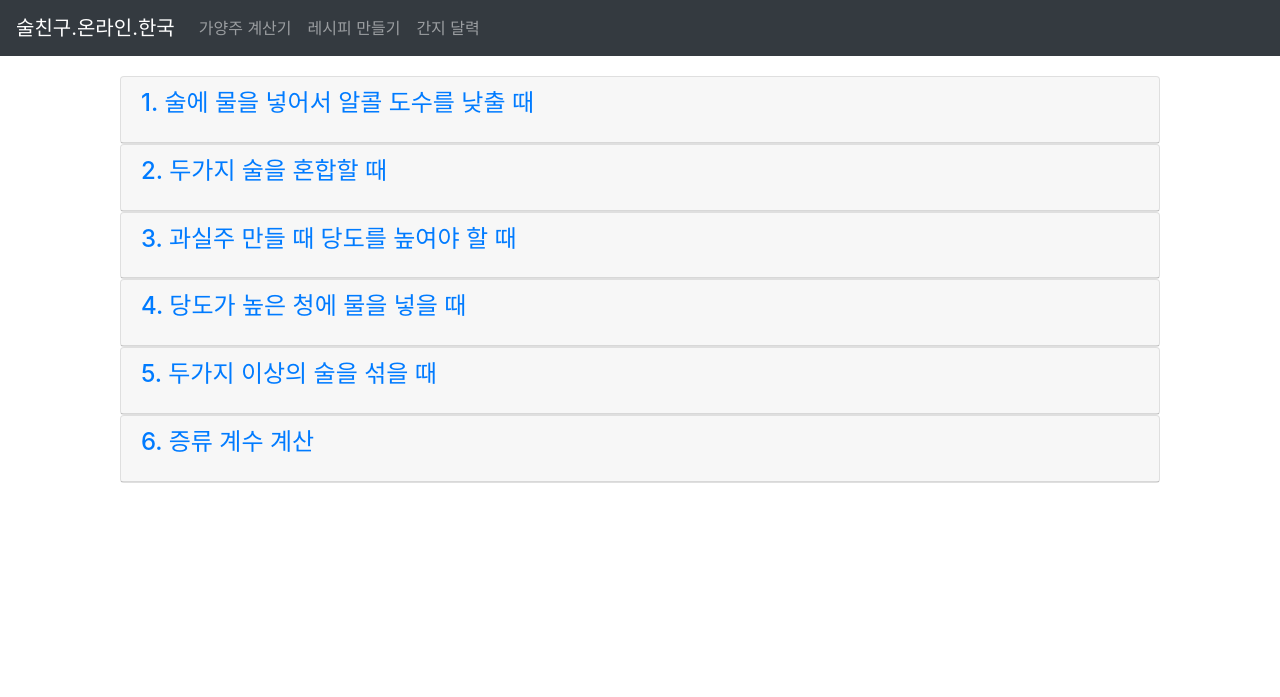
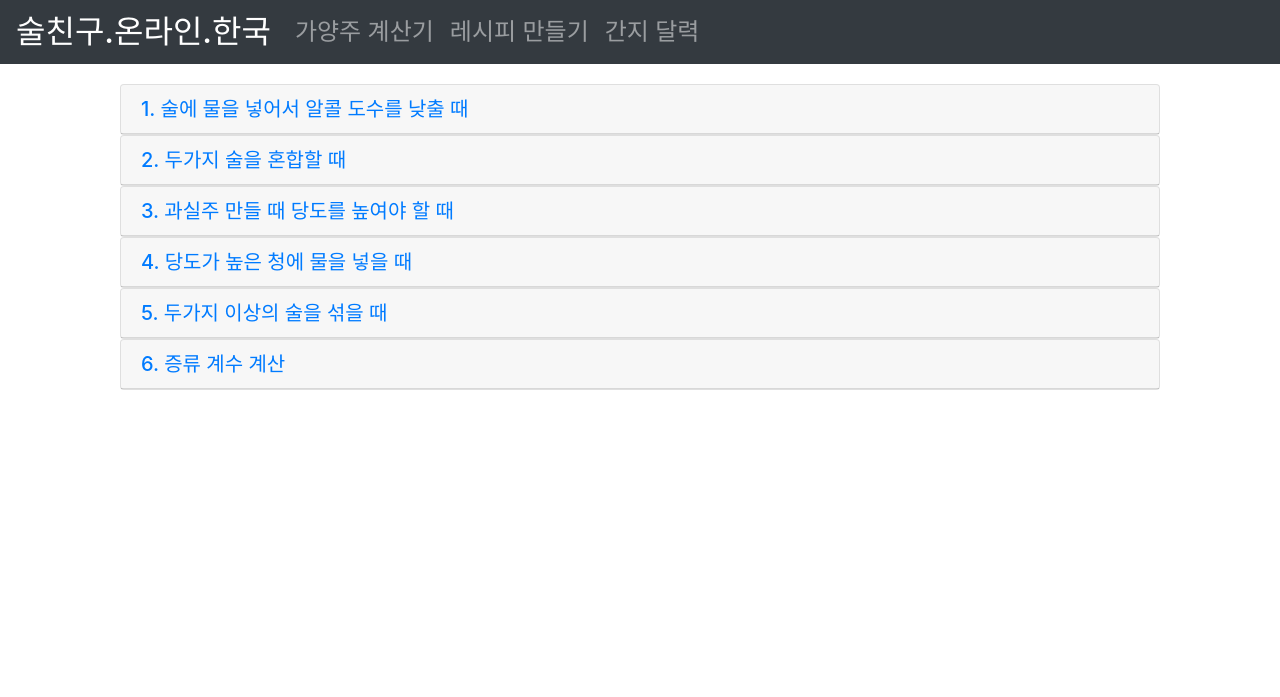
Before and after one commit to hecaiont/bf_flask_dev_local, a Flask app: page / in a window 1280 px wide. Shown: the top 697 px of the page. Run offline with Flask 2, Linux system fonts and the light colour scheme; some libraries are stand-ins or nearby versions.

Commit message:
edit typography

```diff
--- a/templates/base.html
+++ b/templates/base.html
@@ -10,20 +10,36 @@
 
 </head>
     <nav class="navbar navbar-expand-md navbar-dark navbar-default navbar-static-top bg-dark">
-        <a class="navbar-brand" href="http://술친구.온라인.한국">술친구.온라인.한국</a>
+        <a class="navbar-brand" href="http://술친구.온라인.한국">
+          <h2 class="my-auto">
+            술친구.온라인.한국
+          </h2>
+        </a>
         <button class="navbar-toggler" type="button" data-toggle="collapse" data-target="#navbarCollapse" aria-controls="navbarCollapse" aria-expanded="false" aria-label="Toggle navigation">
           <span class="navbar-toggler-icon"></span>
         </button>
         <div class="collapse navbar-collapse" id="navbarCollapse">
           <ul class="navbar-nav mr-auto">
             <li class="nav-item">
-              <a class="nav-link" href="/">가양주 계산기</a>
+              <a class="nav-link" href="/">
+               <h4 class="my-auto">
+                가양주 계산기
+               </h4>
+              </a>
             </li>
             <li class="nav-item">
-              <a class="nav-link" href="/brew">레시피 만들기</a>
+              <a class="nav-link" href="/brew">
+                <h4 class="my-auto">
+                레시피 만들기
+                </h4>
+              </a>
             </li>
             <li class="nav-item">
-              <a class="nav-link" href="/zodiac">간지 달력</a>
+              <a class="nav-link" href="/zodiac">
+                <h4 class="my-auto">
+                  간지 달력
+                </h4>
+              </a>
             </li>
           </ul>
           <!-- <ul class="navbar-nav ml-auto">
--- a/templates/calc.html
+++ b/templates/calc.html
@@ -12,10 +12,10 @@
                     <div class="accordion" id="accordion">
                             <div class="card">
                               <div class="card-header">
-                                <h4 class="card-title">
+                                <h5 class="card-title my-auto">
                                   <a class="link-danger" data-toggle="collapse" data-parent="#accordion" href="#collapse1">
                                     1. 술에 물을 넣어서 알콜 도수를 낮출 때</a>
-                                </h4>
+                                </h5>
                               </div>
                               <div id="collapse1" class="card-collapse collapse in">
                                 <div class="card-body">
@@ -58,10 +58,10 @@
                             </div>
                             <div class="card">
                               <div class="card-header">
-                                <h4 class="card-title">
+                                <h5 class="card-title my-auto">
                                   <a data-toggle="collapse" data-parent="#accordion" href="#collapse2">
                                     2. 두가지 술을 혼합할 때</a>
-                                </h4>
+                                </h5>
                               </div>
                               <div id="collapse2" class="card-collapse collapse">
                                 <div class="card-body">
@@ -121,10 +121,10 @@
                             </div>
                             <div class="card">
                               <div class="card-header">
-                                <h4 class="card-title">
+                                <h5 class="card-title my-auto">
                                   <a data-toggle="collapse" data-parent="#accordion" href="#collapse3">
                                     3. 과실주 만들 때 당도를 높여야 할 때</a>
-                                </h4>
+                                </h5>
                               </div>
                               <div id="collapse3" class="card-collapse collapse">
                                 <div class="card-body">
@@ -175,10 +175,10 @@
                               </div>
                             <div class="card">
                                 <div class="card-header">
-                                    <h4 class="card-title">
+                                    <h5 class="card-title my-auto">
                                     <a data-toggle="collapse" data-parent="#accordion" href="#collapse4">
                                     4. 당도가 높은 청에 물을 넣을 때</a>
-                                    </h4>
+                                    </h5>
                                 </div>
                                 <div id="collapse4" class="card-collapse collapse">
                                     <div class="card-body">
@@ -220,10 +220,10 @@
                             </div>
                             <div class="card">
                                 <div class="card-header">
-                                    <h4 class="card-title">
+                                    <h5 class="card-title my-auto">
                                     <a data-toggle="collapse" data-parent="#accordion" href="#collapse5">
                                     5. 두가지 이상의 술을 섞을 때</a>
-                                    </h4>
+                                    </h5>
                                 </div>
                                 <div id="collapse5" class="card-collapse collapse">
                                     <div class="card-body">
@@ -312,10 +312,10 @@
                             </div>
                             <div class="card">
                                 <div class="card-header">
-                                  <h4 class="card-title">
+                                  <h5 class="card-title my-auto">
                                     <a data-toggle="collapse" data-parent="#accordion" href="#collapse6">
                                       6. 증류 계수 계산</a>
-                                  </h4>
+                                  </h5>
                                 </div>
                                 <div id="collapse6" class="card-collapse collapse">
                                   <div class="card-body">
```
